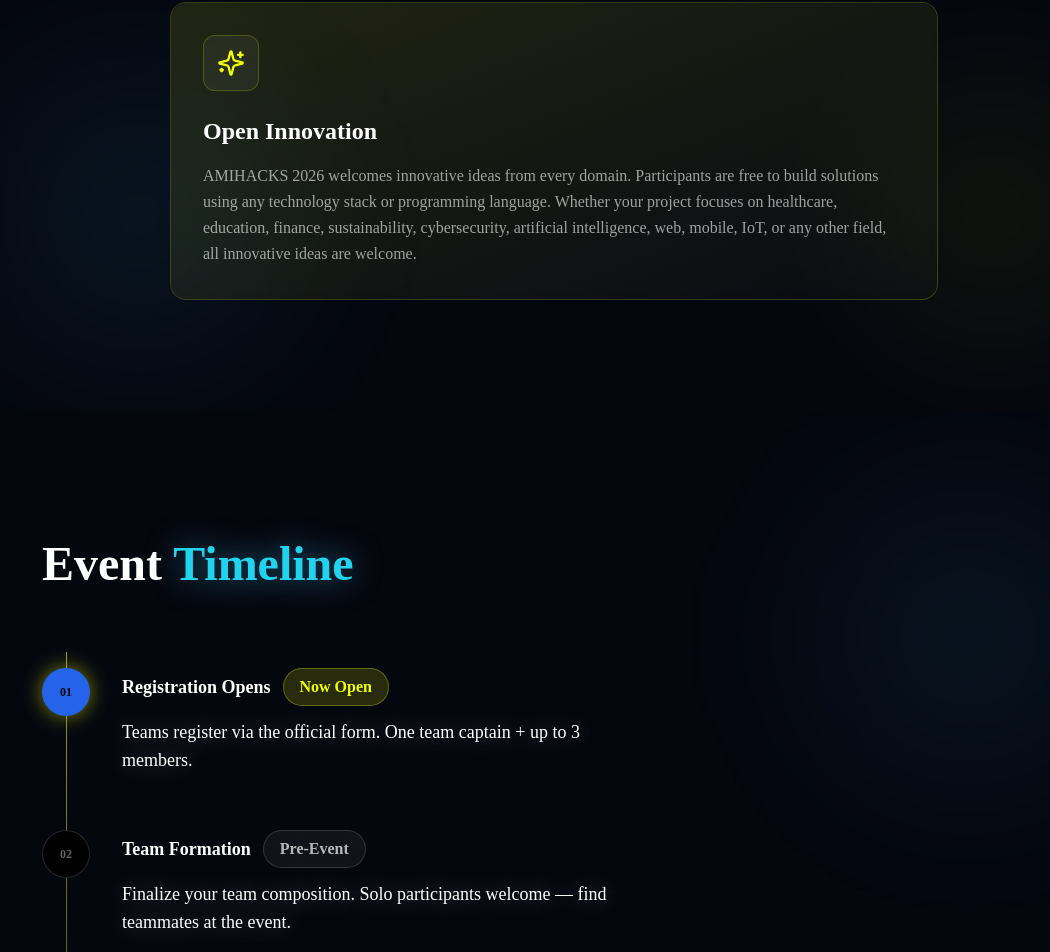
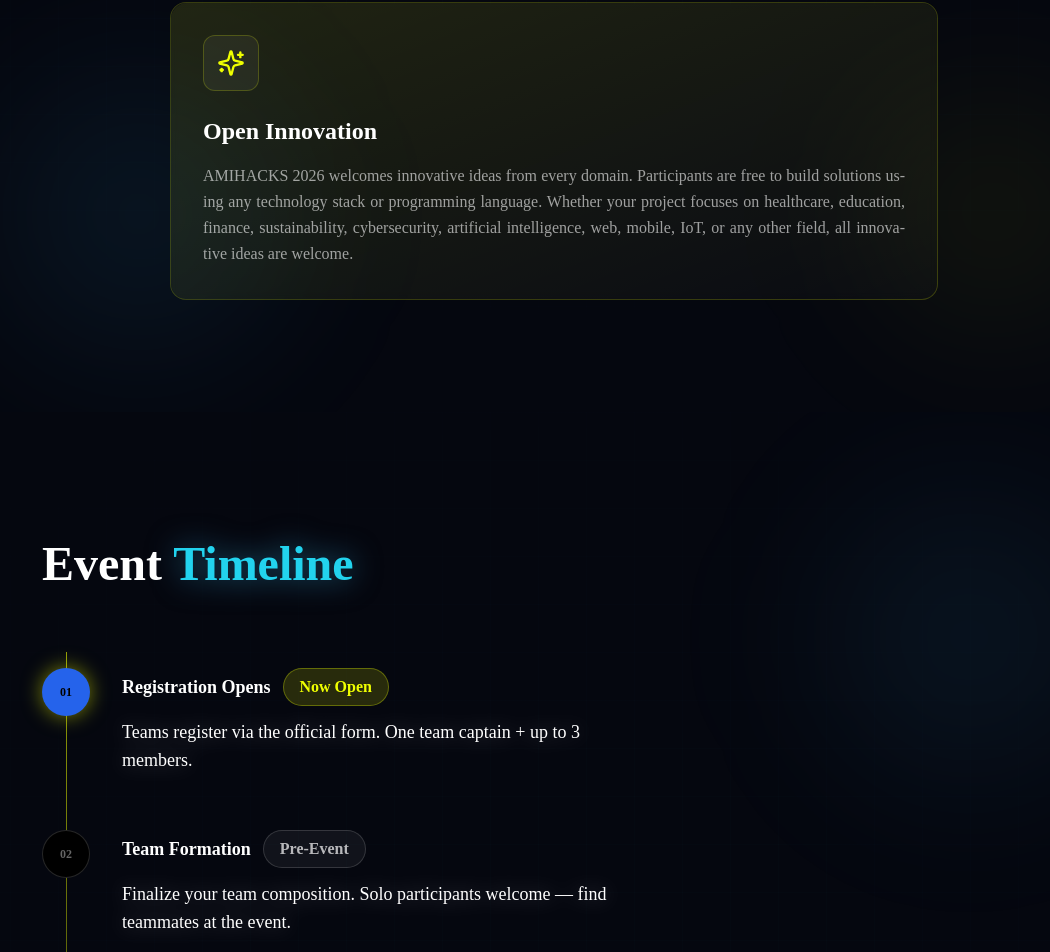
Before and after one commit to ishan-dsa/webamihacks2026, a Next.js app: page / in a window 1280 px wide. Shown: the part 3608-4560 px from the top of the page, without its empty margins (86-1136 px from the left). Built offline with nearby package versions, Linux system fonts and the light colour scheme.

Commit message:
Update Tracks.tsx

```diff
--- a/components/Tracks.tsx
+++ b/components/Tracks.tsx
@@ -1,105 +1,3 @@
-// "use client";
-
-// import { motion, useInView } from "framer-motion";
-// import { useRef } from "react";
-// import { Sparkles } from "lucide-react";
-
-// const tracks = [
-//   {
-//     icon: Sparkles,
-//     title: "Open Innovation",
-//     desc: "AMIHACKS 2026 welcomes innovative ideas from every domain. Participants are free to build solutions using any technology stack or programming language. Whether your project focuses on healthcare, education, finance, sustainability, cybersecurity, artificial intelligence, web, mobile, IoT, or any other field, all innovative ideas are welcome.",
-//     color: "from-neon/10 to-transparent",
-//     border: "border-neon/20",
-//     iconColor: "text-neon",
-//   },
-// ];
-
-// export default function Tracks() {
-//   const ref = useRef(null);
-//   const inView = useInView(ref, { once: true, margin: "-80px" });
-
-//   return (
-//     <section id="tracks" className="py-28 px-6">
-//       <div className="max-w-6xl mx-auto" ref={ref}>
-//         {/* Section Label */}
-//         <motion.p
-//           initial={{ opacity: 0, y: 20 }}
-//           animate={inView ? { opacity: 1, y: 0 } : {}}
-//           transition={{ duration: 0.5 }}
-//           className="text-neon font-mono-code text-xs tracking-[0.3em] uppercase mb-4"
-//         >
-//           Innovation Theme
-//         </motion.p>
-
-//         {/* Heading */}
-//         <motion.h2
-//           initial={{ opacity: 0, y: 20 }}
-//           animate={inView ? { opacity: 1, y: 0 } : {}}
-//           transition={{ duration: 0.5, delay: 0.1 }}
-//           className="text-4xl sm:text-5xl font-bold text-white mb-6 leading-tight"
-//         >
-//           Open <span className="neon-text">Innovation</span>
-//         </motion.h2>
-
-//         {/* Description */}
-//         <motion.p
-//           initial={{ opacity: 0, y: 20 }}
-//           animate={inView ? { opacity: 1, y: 0 } : {}}
-//           transition={{ duration: 0.5, delay: 0.15 }}
-//           className="text-white/50 text-lg leading-relaxed mb-12 max-w-3xl"
-//         >
-//
-//         </motion.p>
-
-//         {/* Card */}
-//         <div className="max-w-3xl mx-auto">
-//           {tracks.map((t, i) => {
-//             const Icon = t.icon;
-
-//             return (
-//               <motion.div
-//                 key={t.title}
-//                 initial={{ opacity: 0, y: 30 }}
-//                 animate={inView ? { opacity: 1, y: 0 } : {}}
-//                 transition={{
-//                   duration: 0.55,
-//                   delay: 0.1 + i * 0.08,
-//                 }}
-//                 whileHover={{
-//                   scale: 1.02,
-//                   transition: { duration: 0.2 },
-//                 }}
-//                 className={`relative rounded-2xl p-8 border ${t.border} bg-gradient-to-br ${t.color} overflow-hidden`}
-//                 style={{ background: "rgba(255,255,255,0.02)" }}
-//               >
-//                 <div
-//                   className={`absolute inset-0 bg-gradient-to-br ${t.color} pointer-events-none rounded-2xl`}
-//                 />
-
-//                 <div className="relative z-10">
-//                   <div className="w-14 h-14 rounded-xl bg-white/5 flex items-center justify-center mb-6">
-//                     <Icon size={28} className={t.iconColor} />
-//                   </div>
-
-//                   <h3 className="text-white font-bold text-2xl mb-4">
-//                     {t.title}
-//                   </h3>
-
-//                   <p className="text-white/60 text-base leading-relaxed">
-//                     {t.desc}
-//                   </p>
-//                 </div>
-//               </motion.div>
-//             );
-//           })}
-//         </div>
-//       </div>
-//     </section>
-//   );
-// }
-
-
 "use client";
 
 import { motion, useInView } from "framer-motion";
@@ -215,7 +113,7 @@ export default function Tracks() {
                     {t.title}
                   </h3>
 
-                  <p className="text-white/60 text-base leading-relaxed">
+                  <p className="text-white/60 text-base leading-relaxed text-justify hyphens-auto" lang="en">
                     {t.desc}
                   </p>
                 </div>
```
